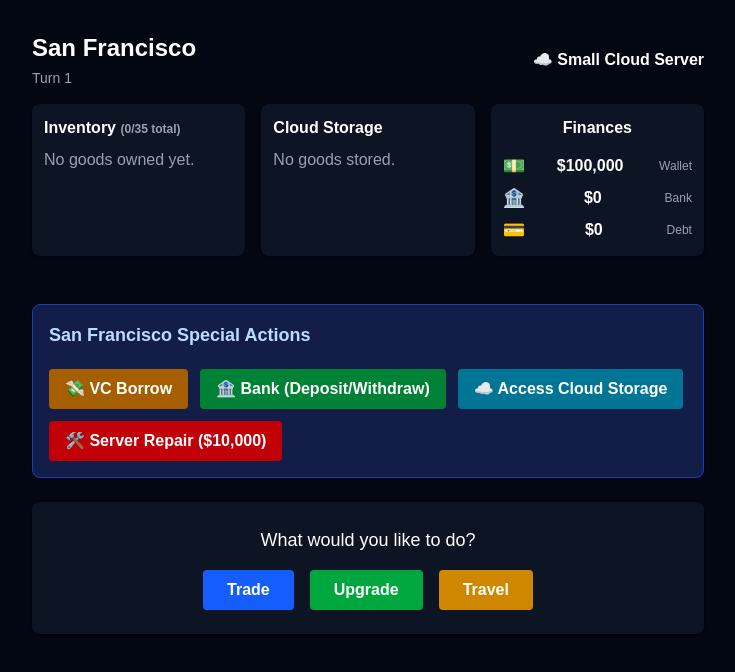
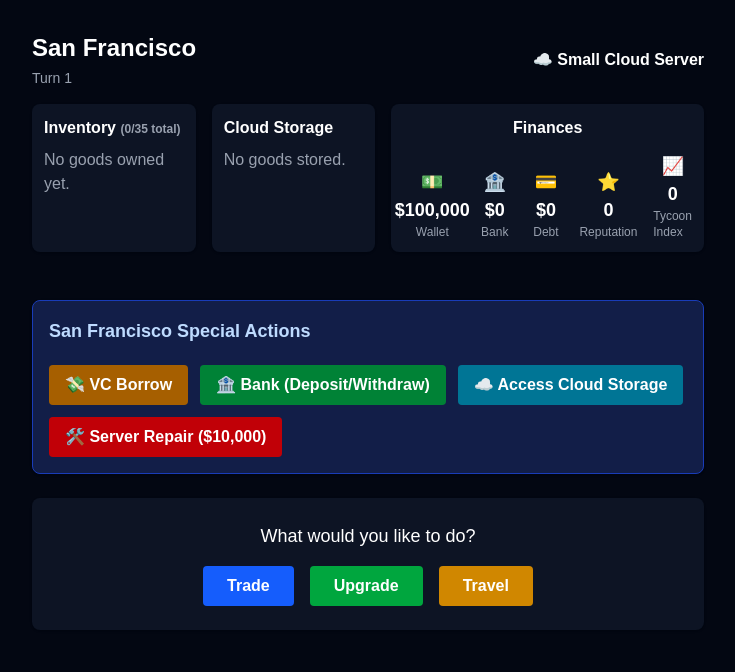
Before and after one commit to lightningbolts/tycoon, a Next.js app: page / in a window 1280 px wide. Both pictures are taken after a click on the button "Start Game". Shown: the top 672 px of the page, without its empty margins (272-1007 px from the left). Built offline with nearby package versions, Linux system fonts and the light colour scheme.

Commit message:
Added game state management for reputation, score, and modals; enhanced UI for financial indicators

```diff
--- a/src/app/page.tsx
+++ b/src/app/page.tsx
@@ -453,12 +453,20 @@ export default function Home() {
 	// Add state for wallet (on-hand cash) and bank balance
 	const [wallet, setWallet] = useState(STARTING_CASH);
 	const [bank, setBank] = useState(0);
+	// Add state for modal
+	const [modal, setModal] = useState<{ title: string; message: string } | null>(null);
+	// Win/loss modal state
+	const [gameOver, setGameOver] = useState<{ win: boolean; reason: string } | null>(null);
+	// Add reputation and score state
+	const [reputation, setReputation] = useState(0);
+	const [score, setScore] = useState(0);
 
 	function handleCyberChoice(choice: 'fight' | 'pay' | 'ignore') {
 		if (!pendingCyber) return;
 		const roll = pendingCyber.defenseRoll;
 		if (choice === 'fight') {
 			if (roll < 0.2) {
+				setReputation(r => r + 1);
 				setEventMsg("You fended off a major cyberattack! Your reputation in the tech world grows.");
 			} else if (roll < 0.5) {
 				const loss = Math.round(cash * (0.1 + Math.random() * 0.15) * (security ? 0.5 : 1));
@@ -624,23 +632,47 @@ export default function Home() {
 					{/* Money indicators as a box, aligned with inventory/cloud storage */}
 					<div className="w-full max-w-xs bg-gray-900/80 rounded-lg p-3 shadow flex flex-col gap-2 items-center justify-center">
 						<h4 className="font-semibold mb-1">Finances</h4>
-						<div className="flex flex-col gap-1 w-full">
-							<div className="flex items-center gap-2 justify-between w-full">
+						<div className="flex flex-row gap-4 w-full justify-center items-end">
+							{/* Wallet */}
+							<div className="flex flex-col items-center w-1/5">
 								<span className="text-lg">💵</span>
-								<span className="font-bold">${wallet.toLocaleString()}</span>
-								<span className="text-xs text-gray-400 ml-1">Wallet</span>
+								<span className="font-bold text-lg">${wallet.toLocaleString()}</span>
+								<span className="text-xs text-gray-400">Wallet</span>
 							</div>
-							<div className="flex items-center gap-2 justify-between w-full">
+							{/* Bank */}
+							<div className="flex flex-col items-center w-1/5">
 								<span className="text-lg">🏦</span>
-								<span className="font-bold">${bank.toLocaleString()}</span>
-								<span className="text-xs text-gray-400 ml-1">Bank</span>
+								<span className="font-bold text-lg">${bank.toLocaleString()}</span>
+								<span className="text-xs text-gray-400">Bank</span>
 							</div>
-							<div className="flex items-center gap-2 justify-between w-full">
+							{/* Debt */}
+							<div className="flex flex-col items-center w-1/5">
 								<span className="text-lg">💳</span>
-								<span className="font-bold">${debt.toLocaleString()}</span>
-								<span className="text-xs text-gray-400 ml-1">Debt</span>
+								<span className="font-bold text-lg">${debt.toLocaleString()}</span>
+								<span className="text-xs text-gray-400">Debt</span>
+							</div>
+							{/* Reputation */}
+							<div className="flex flex-col items-center w-1/5">
+								<span className="text-lg">⭐</span>
+								<span className="font-bold text-lg">{reputation}</span>
+								<span className="text-xs text-gray-400">Reputation</span>
+							</div>
+							{/* Tycoon Index */}
+							<div className="flex flex-col items-center w-1/5">
+								<span className="text-lg">📈</span>
+								<span className="font-bold text-lg">{Math.round(score).toLocaleString()}</span>
+								<span className="text-xs text-gray-400">Tycoon Index</span>
 							</div>
 						</div>
+						{/* Retire button if $1B+ */}
+						{(wallet + bank) >= 1_000_000_000 && !gameOver && (
+							<button
+								className="mt-4 px-6 py-2 rounded bg-green-700 hover:bg-green-800 text-lg font-semibold"
+								onClick={() => setGameOver({ win: true, reason: `You retired as a billionaire! Final Tycoon Index: ${Math.round(score).toLocaleString()}` })}
+							>
+								Retire
+							</button>
+						)}
 					</div>
 				</div>
 			</header>
@@ -745,15 +777,15 @@ export default function Home() {
 						</button>
 					</div>
 				</div>
+				{eventMsg && !showTrade && (
+					<div className="w-full max-w-2xl bg-yellow-900/80 text-yellow-200 rounded-lg p-4 shadow text-center font-semibold animate-pulse mb-4">
+						{eventMsg}
+					</div>
+				)}
 				{showTrade && (
 					<div className="w-full bg-gray-800 rounded-lg p-4 shadow flex flex-col gap-4">
 						<h3 className="text-lg font-bold mb-2">Market</h3>
 						{/* Alerts above trading table */}
-						{eventMsg && (
-							<div className="w-full bg-yellow-900/80 text-yellow-200 rounded-lg p-4 shadow text-center font-semibold animate-pulse mb-4">
-								{eventMsg}
-							</div>
-						)}
 						{pendingCyber && (
 							<div className="w-full bg-red-900/90 text-red-100 rounded-lg p-6 shadow text-center font-semibold flex flex-col gap-4 animate-pulse mb-4">
 								<p>Cyberattack! Hackers are trying to breach your systems.<br/>What will you do?</p>
@@ -762,6 +794,11 @@ export default function Home() {
 									<button className="px-4 py-2 rounded bg-yellow-600 hover:bg-yellow-700 text-black font-bold" onClick={() => handleCyberChoice('pay')}>Pay Ransom</button>
 									<button className="px-4 py-2 rounded bg-gray-700 hover:bg-gray-800" onClick={() => handleCyberChoice('ignore')}>Ignore</button>
 								</div>
+							</div>
+						)}
+						{eventMsg && showTrade && !eventMsg.startsWith('Arrived in') && (
+							<div className="w-full bg-yellow-900/80 text-yellow-200 rounded-lg p-4 shadow text-center font-semibold animate-pulse mb-4">
+								{eventMsg}
 							</div>
 						)}
 						<table className="w-full text-sm mb-2">
@@ -800,12 +837,18 @@ export default function Home() {
 											<td className="text-center">
 												<button
 													className="px-2 py-1 bg-blue-700 hover:bg-blue-800 rounded text-xs"
-													disabled={wallet < prices[g.name] * (tradeQty[g.name] || 1) || (inventory[g.name] || 0) + (tradeQty[g.name] || 1) > maxInventory || totalInventory + (tradeQty[g.name] || 1) > maxInventory * GOODS.length}
+													// Do not disable for wallet/inventory errors; handle all in onClick
 													onClick={() => {
 														const qty = tradeQty[g.name] || 1;
 														const total = prices[g.name] * qty;
 														const totalInventory = Object.values(inventory).reduce((a, b) => a + b, 0);
-														if (wallet >= total && (inventory[g.name] || 0) + qty <= maxInventory && totalInventory + qty <= maxInventory * GOODS.length) {
+														if (wallet < total) {
+															setModal({ title: "Insufficient Funds", message: `You don't have enough money to buy ${qty} ${g.name}.` });
+														} else if ((inventory[g.name] || 0) + qty > maxInventory) {
+															setModal({ title: "Inventory Full", message: `You can't hold more than ${maxInventory} of ${g.name}.` });
+														} else if (totalInventory + qty > maxInventory * GOODS.length) {
+															setModal({ title: "Total Inventory Full", message: `Your total inventory is full. Sell or store items to make space.` });
+														} else {
 															setWallet(wallet - total);
 															setInventory(inv => ({ ...inv, [g.name]: (inv[g.name] || 0) + qty }));
 														}
@@ -910,8 +953,12 @@ export default function Home() {
 												setWallet(wallet - (10000 + c.name.length * 1000));
 												setCity(c.name);
 												setShowTravel(false);
-												setEventMsg(`Arrived in ${c.name}!`);
-												setTimeout(() => setEventMsg(null), 3000);
+												setShowTrade(false); // Ensure market is closed so travel alert is visible
+												setEventMsg(null); // Clear any previous event
+												setTimeout(() => {
+													setEventMsg(`Arrived in ${c.name}!`);
+													setTimeout(() => setEventMsg(null), 3000);
+												}, 100);
 												setTurn((t) => t + 1);
 												// Compound debt and bank interest
 												setDebt(d => Math.round(d * 1.2));
@@ -929,20 +976,35 @@ export default function Home() {
 												// Random event (30% chance)
 												if (Math.random() < 0.3) {
 													const event = EVENTS[Math.floor(Math.random() * EVENTS.length)];
-													if (event.text.startsWith("Cyberattack!")) {
-														setPendingCyber({ defenseRoll: Math.random() });
-														return;
+													if (event.type === "Economic") {
+														// Economic events: apply to all players
+														setPrices((prev) => {
+															const newPrices = { ...prev };
+															if (event.effect) event.effect({ prices: newPrices });
+															return newPrices;
+														});
+													} else if (event.type === "Tech") {
+														// Tech events: apply based on city or randomly
+														if (city === "San Francisco" || Math.random() < 0.5) {
+															setEventMsg(event.text);
+															setTimeout(() => setEventMsg(null), 5000);
+														}
+													} else if (event.type === "Personal") {
+														// Personal events: apply to the player
+														setEventMsg(event.text);
+														const effect = event.effect;
+														if (effect) {
+															effect({
+																cash,
+																inventory,
+																prices,
+																setCash,
+																setInventory,
+																setPrices,
+															});
+														}
+														setTimeout(() => setEventMsg(null), 5000);
 													}
-													setEventMsg(event.text);
-													setTimeout(() => setEventMsg(null), 5000);
-													setCash((c) => {
-														const state = { cash: c, prices, inventory };
-														const result = event.effect(state);
-														if (result.prices) setPrices(result.prices);
-														if (result.inventory) setInventory(result.inventory);
-														if (result.eventMsg) setEventMsg(result.eventMsg);
-														return result.cash ?? c;
-													});
 												}
 											}}
 										>
@@ -956,6 +1018,25 @@ export default function Home() {
 					</div>
 				)}
 			</main>
+			{/* Modal component moved here so it always renders above everything */}
+			{modal && (
+			  <div className="fixed inset-0 bg-black/60 flex items-center justify-center z-50">
+				<div className="bg-gray-900 rounded-lg p-6 shadow-lg w-full max-w-xs flex flex-col items-center">
+				  <h3 className="text-lg font-bold mb-2">{modal.title}</h3>
+				  <p className="mb-4 text-center">{modal.message}</p>
+				  <button className="px-4 py-2 rounded bg-blue-700 hover:bg-blue-800" onClick={() => setModal(null)}>OK</button>
+				</div>
+			  </div>
+			)}
+			{gameOver && (
+  <div className="fixed inset-0 bg-black/80 flex items-center justify-center z-50">
+    <div className="bg-gray-900 rounded-lg p-8 shadow-lg w-full max-w-md flex flex-col items-center">
+      <h2 className={`text-2xl font-bold mb-4 ${gameOver.win ? 'text-green-300' : 'text-red-300'}`}>{gameOver.win ? 'You Win!' : 'Game Over'}</h2>
+      <p className="mb-6 text-center text-lg">{gameOver.reason}</p>
+      <button className="px-6 py-2 rounded bg-blue-700 hover:bg-blue-800 text-lg font-semibold" onClick={() => window.location.reload()}>Restart</button>
+    </div>
+  </div>
+)}
 		</div>
 	);
 }
```
